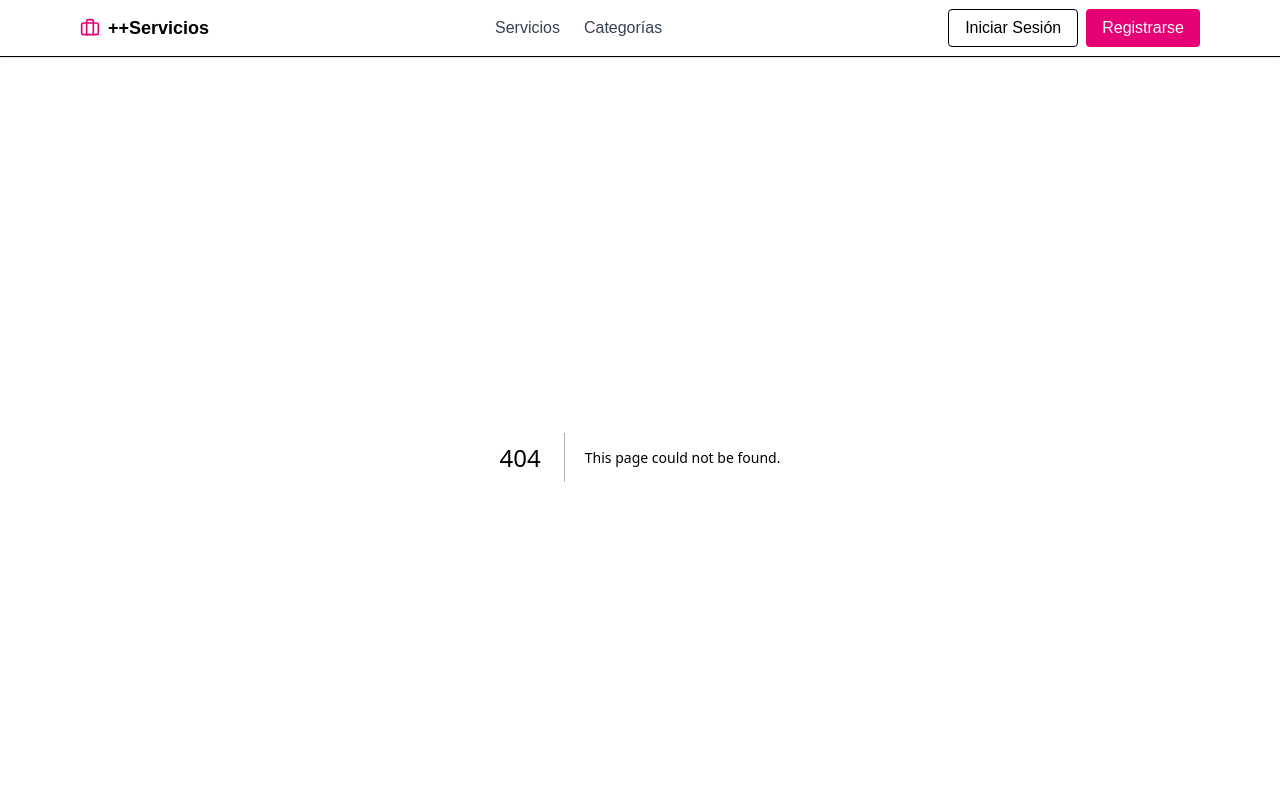
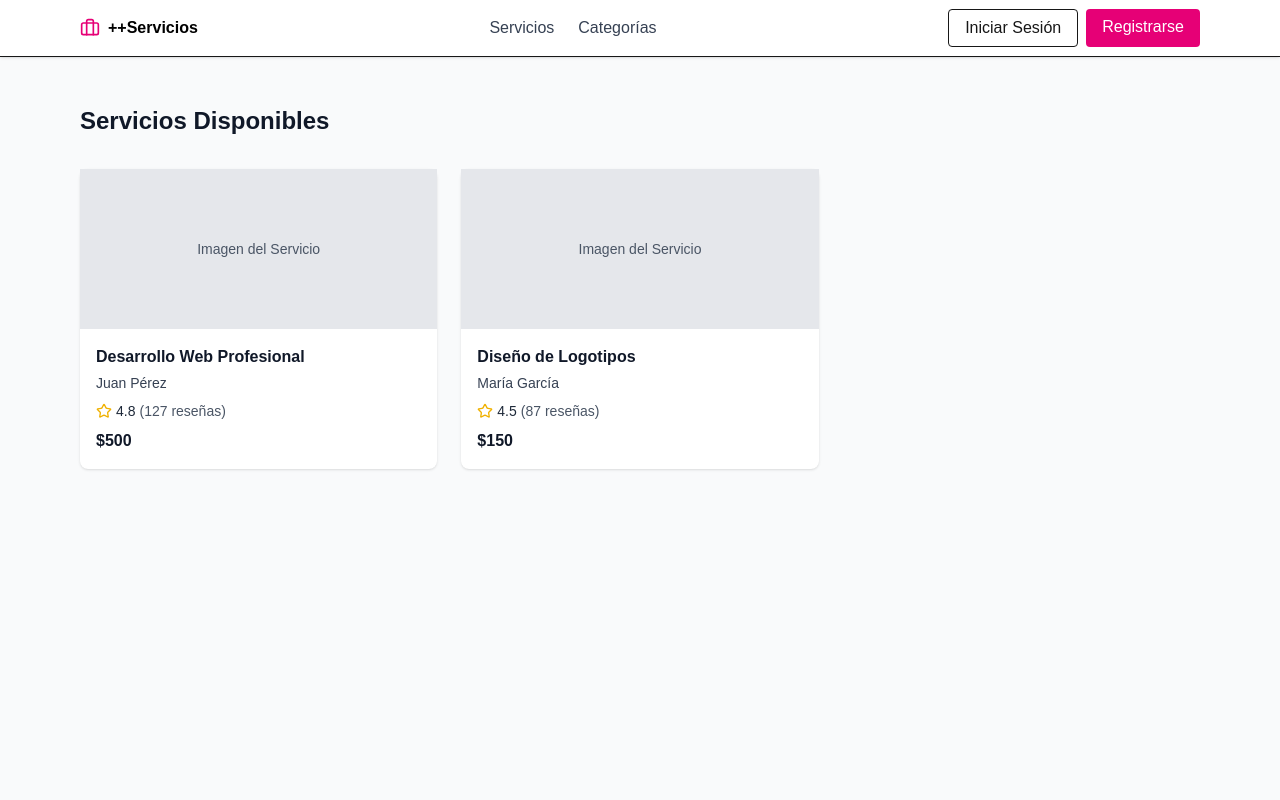
Before and after one commit to k3vin-3scob3do/ServiceMarketplace, a Next.js app in the folder web/: page /services in a window 1280 px wide. Before the commit this address had no page. Shown: the top 800 px of the page. Built offline with nearby package versions, Linux system fonts and the light colour scheme.

Commit message:
Services page

```diff
--- /dev/null
+++ b/web/src/app/services/page.tsx
@@ -0,0 +1,179 @@
+"use client";
+import { useState } from "react";
+import { Star } from "lucide-react";
+
+interface Service {
+  id: number;
+  name: string;
+  provider: string;
+  price: number;
+  rating: number;
+  reviews: number;
+  description: string;
+  includes: string[];
+  images: string[];
+  delivery: string;
+}
+
+const sampleServices: Service[] = [
+  {
+    id: 1,
+    name: "Desarrollo Web Profesional",
+    provider: "Juan Pérez",
+    price: 500,
+    rating: 4.8,
+    reviews: 127,
+    description:
+      "Desarrollo de sitios web modernos y responsivos utilizando las últimas tecnologías. Incluye diseño, desarrollo, hosting y mantenimiento por 3 meses.",
+    includes: [
+      "Diseño responsive",
+      "Optimización SEO",
+      "Panel de administración",
+      "3 meses de soporte",
+    ],
+    images: [
+      "https://placehold.co/600x400",
+      "https://placehold.co/150x100",
+      "https://placehold.co/150x100",
+      "https://placehold.co/150x100",
+    ],
+    delivery: "15 días",
+  },
+  {
+    id: 2,
+    name: "Diseño de Logotipos",
+    provider: "María García",
+    price: 150,
+    rating: 4.5,
+    reviews: 87,
+    description:
+      "Creación de logotipos únicos y profesionales para marcas personales y empresas. Incluye revisión y archivos editables.",
+    includes: ["3 propuestas iniciales", "Archivos vectoriales", "Revisión incluida"],
+    images: ["https://placehold.co/600x400"],
+    delivery: "5 días",
+  },
+];
+
+export default function ServicesPage() {
+  const [selected, setSelected] = useState<Service | null>(null);
+
+  return (
+    <main className="bg-gray-50 min-h-screen text-gray-900">
+      <section className="max-w-6xl mx-auto px-4 py-12">
+        <h2 className="text-2xl font-semibold mb-8 text-gray-900">
+          Servicios Disponibles
+        </h2>
+
+        {/* Grid de servicios */}
+        <div className="grid grid-cols-1 sm:grid-cols-2 lg:grid-cols-3 gap-6">
+          {sampleServices.map((service) => (
+            <div
+              key={service.id}
+              className="bg-white rounded-lg shadow hover:shadow-lg transition cursor-pointer"
+              onClick={() => setSelected(service)}
+            >
+              <div className="h-40 bg-gray-200 flex items-center justify-center text-sm text-gray-600">
+                Imagen del Servicio
+              </div>
+              <div className="p-4">
+                <h3 className="font-semibold text-gray-900">{service.name}</h3>
+                <p className="text-sm text-gray-700 mt-1">{service.provider}</p>
+                <div className="flex items-center text-sm mt-2 text-gray-800">
+                  <Star className="w-4 h-4 text-yellow-500 mr-1" />
+                  <span className="font-medium">{service.rating}</span>
+                  <span className="ml-1 text-gray-600">
+                    ({service.reviews} reseñas)
+                  </span>
+                </div>
+                <p className="mt-2 font-semibold text-gray-900">${service.price}</p>
+              </div>
+            </div>
+          ))}
+        </div>
+
+        {/* Detalle del servicio seleccionado */}
+        {selected && (
+          <div className="mt-12 bg-white shadow-md rounded-lg p-6">
+            <div className="flex flex-col md:flex-row gap-6">
+              {/* Galería */}
+              <div className="md:w-1/2">
+                <div className="h-64 bg-gray-200 flex items-center justify-center mb-4 text-gray-700">
+                  Galería del Servicio
+                </div>
+                <div className="flex gap-2">
+                  {selected.images.map((_, i) => (
+                    <div
+                      key={i}
+                      className="w-24 h-16 bg-gray-200 rounded-md border border-gray-300"
+                    />
+                  ))}
+                </div>
+              </div>
+
+              {/* Información */}
+              <div className="md:w-1/2">
+                <h3 className="text-xl font-semibold text-gray-900">{selected.name}</h3>
+                <p className="mt-2 text-gray-800 leading-relaxed">
+                  {selected.description}
+                </p>
+
+                <div className="mt-4 border p-3 rounded-lg bg-gray-50">
+                  <h4 className="font-semibold mb-2 text-gray-900">Incluye:</h4>
+                  <ul className="text-sm text-gray-800 list-disc list-inside">
+                    {selected.includes.map((item, i) => (
+                      <li key={i}>{item}</li>
+                    ))}
+                  </ul>
+                </div>
+
+                <div className="mt-4 flex items-center justify-between">
+                  <p className="text-lg font-semibold text-gray-900">
+                    ${selected.price}
+                  </p>
+                  <p className="text-sm text-gray-700">
+                    Entrega en {selected.delivery}
+                  </p>
+                </div>
+
+                <button className="mt-4 w-full bg-black text-white py-2 rounded hover:bg-gray-800 transition">
+                  Contratar Servicio
+                </button>
+              </div>
+            </div>
+
+            {/* Reseñas */}
+            <div className="mt-10 border-t pt-6">
+              <h4 className="text-lg font-semibold mb-4 text-gray-900">
+                Reseñas y Calificaciones
+              </h4>
+              <div className="text-gray-800 text-sm">
+                <p className="font-semibold text-xl flex items-center gap-1">
+                  {selected.rating}
+                  <Star className="inline w-5 h-5 text-yellow-500" />
+                </p>
+                <p className="text-gray-700">
+                  Basado en {selected.reviews} reseñas
+                </p>
+              </div>
+
+              <div className="mt-4 space-y-3">
+                <div className="border rounded-lg p-3 bg-gray-50">
+                  <p className="font-semibold text-gray-900">Ana Rodríguez</p>
+                  <p className="text-sm text-gray-800">
+                    Excelente servicio, muy profesional y detallista.
+                  </p>
+                </div>
+                <div className="border rounded-lg p-3 bg-gray-50">
+                  <p className="font-semibold text-gray-900">Carlos Mendoza</p>
+                  <p className="text-sm text-gray-800">
+                    Llegó puntual y cumplió con todo lo prometido.
+                  </p>
+                </div>
+              </div>
+            </div>
+          </div>
+        )}
+      </section>
+    </main>
+  );
+}
--- a/web/src/components/Navbar.tsx
+++ b/web/src/components/Navbar.tsx
@@ -6,19 +6,36 @@ export default function Navbar() {
   return (
     <header className="sticky top-0 z-10 bg-white/90 backdrop-blur border-b shadow-sm">
       <nav className="mx-auto max-w-6xl px-4 h-14 flex items-center justify-between">
-        <a className="font-bold text-lg flex items-center gap-2">
+        {/* Logo */}
+        <Link href="/" className="font-bold text-black flex items-center gap-2">
           <Briefcase className="w-5 h-5 text-pink-600" />
           ++Servicios
-        </a>
+        </Link>
+
+        {/* Links principales */}
         <div className="flex gap-6 text-gray-700 font-medium">
-          <a href="#">Servicios</a>
-          <a href="#">Categorías</a>
+          <Link href="/services" className="hover:text-pink-600 transition">
+            Servicios
+          </Link>
+          <Link href="/categories" className="hover:text-pink-600 transition">
+            Categorías
+          </Link>
         </div>
+
+        {/* Botones */}
         <div className="flex gap-2">
-          <button className="px-4 py-1.5 rounded border">Iniciar Sesión</button>
-          <button className="px-4 py-1.5 rounded bg-pink-600 text-white hover:bg-pink-700">
+          <Link
+            href="/login"
+            className="px-4 py-1.5 rounded border hover:bg-neutral-50 transition"
+          >
+            Iniciar Sesión
+          </Link>
+          <Link
+            href="/signup"
+            className="px-4 py-1.5 rounded bg-pink-600 text-white hover:bg-pink-700 transition"
+          >
             Registrarse
-          </button>
+          </Link>
         </div>
       </nav>
     </header>
```
